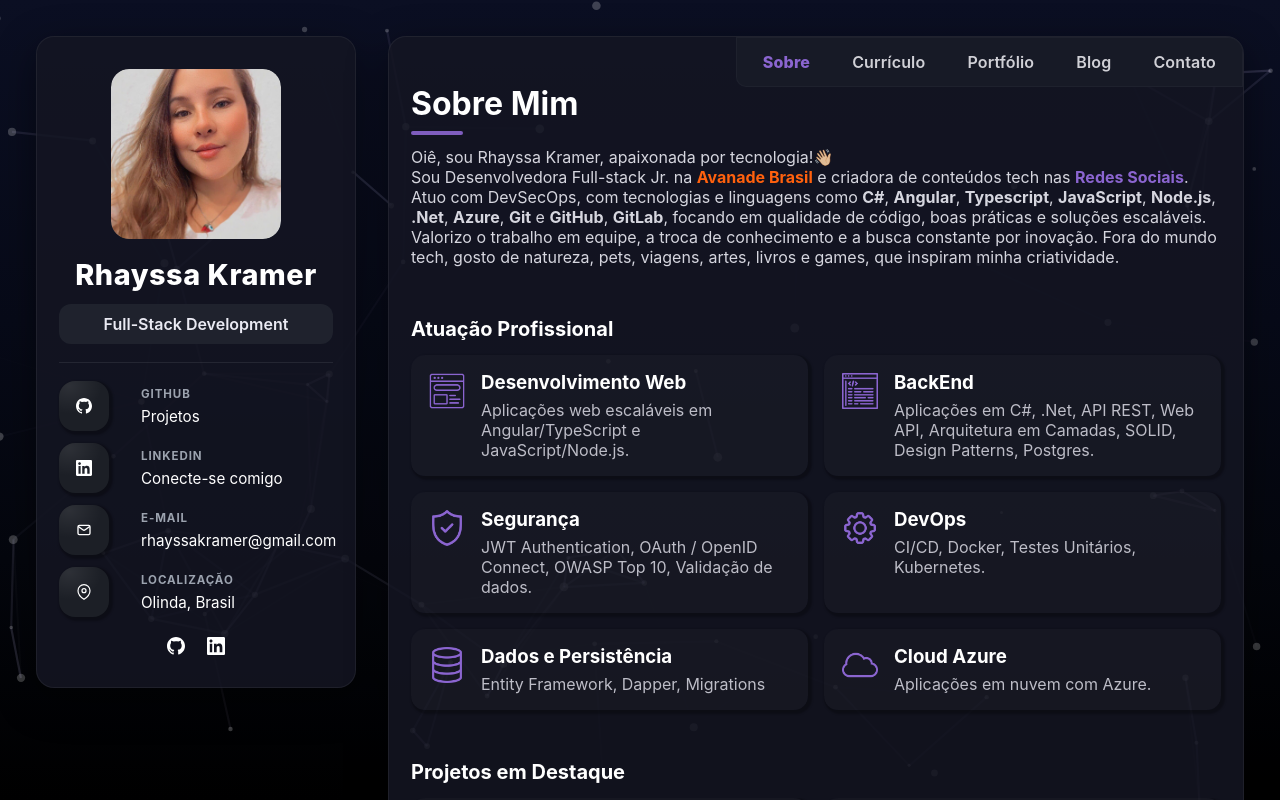
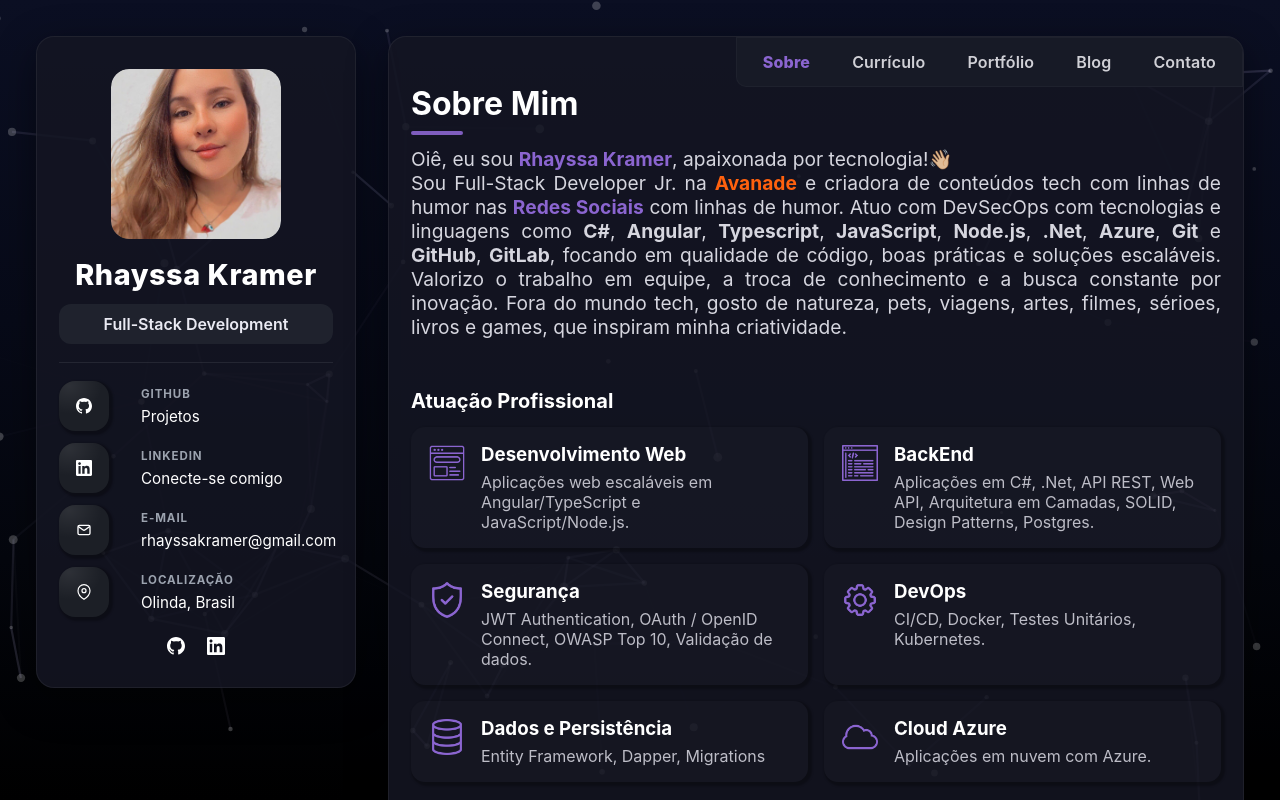
Before and after one commit to rhayssakramer/portfolio-devrhakramer, an Angular app in the folder frontend/: page / in a window 1280 px wide. Both pictures are taken after a click on the link "Ir para Home". Built offline with nearby package versions, Linux system fonts and the light colour scheme.

Commit message:
feat: ajustes e boas práticas de código e estilização

```diff
--- a/frontend/src/app/app.config.ts
+++ b/frontend/src/app/app.config.ts
@@ -1,5 +1,6 @@
 import { ApplicationConfig, provideBrowserGlobalErrorListeners, provideZoneChangeDetection } from '@angular/core';
 import { provideRouter } from '@angular/router';
+import { provideHttpClient } from '@angular/common/http';
 
 import { routes } from './app.routes';
 
@@ -7,6 +8,7 @@
   providers: [
     provideBrowserGlobalErrorListeners(),
     provideZoneChangeDetection({ eventCoalescing: true }),
-    provideRouter(routes)
+    provideRouter(routes),
+    provideHttpClient()
   ]
 };
--- a/frontend/src/app/components/profile-card/profile-card.component.css
+++ b/frontend/src/app/components/profile-card/profile-card.component.css
@@ -1,46 +1,27 @@
 /* Profile card styles moved from home.component.css */
-.host-replacement {}
 :host {
   display: block;
   align-self: start;
-}
-:host {
-  position: static !important; /* force normal flow so host scrolls with page */
+  position: sticky;
+  top: 0;
 }
 
-:host > .profile {
+.profile {
   display: block;
   position: relative;
 }
 
-/* Force profile card into normal document flow to ensure it scrolls with the page */
 .profile-card {
-  position: static !important;
-  top: auto !important;
-}
-
-.profile-card {
-  width: 320px; /* increase card width to match grid column */
+  width: 320px;
   box-sizing: border-box;
-}
-.profile-card {
   background: rgba(20, 22, 35, .85);
   border: 1px solid rgba(255,255,255,.06);
   border-radius: 18px;
   padding: 26px 22px;
   box-shadow: 0 12px 40px rgba(0,0,0,.45);
+  max-height: calc(100vh - 40px);
+  overflow-y: auto;
 }
-
-.profile-card { position: relative; }
-
-.profile-card {
-  position: relative; /* anchor for the toggle button */
-  align-self: start;
-  max-height: none;
-  overflow: visible; /* no internal scrolling */
-}
-
-/* No special positioning here — let the profile card scroll normally with content */
 
 .toggle-contacts {
   position: absolute;
--- a/frontend/src/app/pages/home/home.component.css
+++ b/frontend/src/app/pages/home/home.component.css
@@ -27,7 +27,7 @@
   grid-template-columns: 320px minmax(0,960px); /* fixed sidebar + wider main column for more content */
   gap: 32px;
   align-items: start;
-  height: 100%;
+  min-height: 100%;
   justify-content: center; /* center the two columns within the container */
 }
 
@@ -176,6 +176,11 @@
   position: relative;
 }
 
+.p-title{
+  font-size: 1.2rem;
+  text-align: justify;
+}
+
 .title::after {
   content: '';
   display:block;
@@ -189,6 +194,70 @@
 
 .card-divider{
    margin-bottom: 50px;
+}
+
+/* Animações para os cards */
+@keyframes slideInFromLeft {
+  0% {
+    opacity: 0;
+    transform: translateX(-100px);
+  }
+  100% {
+    opacity: 1;
+    transform: translateX(0);
+  }
+}
+
+@keyframes slideInFromRight {
+  0% {
+    opacity: 0;
+    transform: translateX(100px);
+  }
+  100% {
+    opacity: 1;
+    transform: translateX(0);
+  }
+}
+
+.animate-left {
+  animation: slideInFromLeft 0.8s ease-out forwards;
+  opacity: 0;
+}
+
+.animate-right {
+  animation: slideInFromRight 0.8s ease-out forwards;
+  opacity: 0;
+}
+
+/* Delays para criar efeito em cascata */
+.animate-left:nth-child(1),
+.animate-right:nth-child(1) {
+  animation-delay: 0.1s;
+}
+
+.animate-left:nth-child(2),
+.animate-right:nth-child(2) {
+  animation-delay: 0.2s;
+}
+
+.animate-left:nth-child(3),
+.animate-right:nth-child(3) {
+  animation-delay: 0.3s;
+}
+
+.animate-left:nth-child(4),
+.animate-right:nth-child(4) {
+  animation-delay: 0.4s;
+}
+
+.animate-left:nth-child(5),
+.animate-right:nth-child(5) {
+  animation-delay: 0.5s;
+}
+
+.animate-left:nth-child(6),
+.animate-right:nth-child(6) {
+  animation-delay: 0.6s;
 }
 
 .link-text-1{
--- a/frontend/src/app/pages/home/home.component.html
+++ b/frontend/src/app/pages/home/home.component.html
@@ -28,21 +28,20 @@
         </nav>
         <div *ngIf="activeTab==='about'">
           <h1 class="title">Sobre Mim</h1>
-          <p class="p-title">Oiê, sou Rhayssa Kramer, apaixonada por tecnologia!👋🏼<br>
-             Sou Desenvolvedora Full-stack Jr. na <a class="link-text-1" href="https://www.avanade.com/pt-br">Avanade Brasil</a>
-             e criadora de conteúdos tech nas <a class="link-text-2" href="https://linktr.ee/devrhakramer">Redes Sociais</a>.
-             Atuo com DevSecOps, com tecnologias e linguagens como <b>C#</b>, <b>Angular</b>, <b>Typescript</b>,
+          <p class="p-title">Oiê, eu sou <span class="link-text-2">Rhayssa Kramer</span>, apaixonada por tecnologia!👋🏼<br>
+             Sou Full-Stack Developer Jr. na <a class="link-text-1" href="https://www.avanade.com/pt-br">Avanade</a>
+             e criadora de conteúdos tech com linhas de humor nas <a class="link-text-2" href="https://linktr.ee/devrhakramer">Redes Sociais</a> com linhas de humor.
+             Atuo com DevSecOps com tecnologias e linguagens como <b>C#</b>, <b>Angular</b>, <b>Typescript</b>,
              <b>JavaScript</b>, <b>Node.js</b>, <b>.Net</b>, <b>Azure</b>, <b>Git</b> e
              <b>GitHub</b>, <b>GitLab</b>, focando em qualidade de código, boas práticas e
-             soluções escaláveis. <br>Valorizo o trabalho em equipe, a troca de conhecimento e
+             soluções escaláveis. Valorizo o trabalho em equipe, a troca de conhecimento e
              a busca constante por inovação. Fora do mundo tech, gosto de natureza, pets,
-             viagens, artes, livros e games, que inspiram minha criatividade.</p>
-
+             viagens, artes, filmes, sérioes, livros e games, que inspiram minha criatividade.</p>
           <div class="card-divider"></div>
 
           <h2 class="subtitle-1">Atuação Profissional</h2>
           <div class="grid-feats">
-          <article class="feat">
+          <article class="feat animate-left">
             <div class="feat-ico gold">
               <img src="assets/icons/frontend.png" alt="Desenvolvimento Web">
             </div>
@@ -51,7 +50,7 @@
               <p>Aplicações web escaláveis em Angular/TypeScript e JavaScript/Node.js.</p>
             </div>
           </article>
-          <article class="feat">
+          <article class="feat animate-right">
             <div class="feat-ico gold">
               <img src="assets/icons/backend.png" alt="BackEnd">
             </div>
@@ -60,7 +59,7 @@
               <p>Aplicações em C#, .Net, API REST, Web API, Arquitetura em Camadas, SOLID, Design Patterns, Postgres.</p>
             </div>
           </article>
-          <article class="feat">
+          <article class="feat animate-left">
             <div class="feat-ico gold">
               <img src="assets/icons/security.png" alt="Security">
             </div>
@@ -69,7 +68,7 @@
               <p>JWT Authentication, OAuth / OpenID Connect, OWASP Top 10, Validação de dados.</p>
             </div>
           </article>
-          <article class="feat">
+          <article class="feat animate-right">
             <div class="feat-ico gold">
               <img src="assets/icons/devops.png" alt="DevOps">
             </div>
@@ -78,7 +77,7 @@
               <p>CI/CD, Docker, Testes Unitários, Kubernetes.</p>
             </div>
           </article>
-          <article class="feat">
+          <article class="feat animate-left">
             <div class="feat-ico gold">
               <img src="assets/icons/database.png" alt="Dados e Persistência">
             </div>
@@ -87,7 +86,7 @@
               <p>Entity Framework, Dapper, Migrations</p>
             </div>
           </article>
-          <article class="feat">
+          <article class="feat animate-right">
             <div class="feat-ico gold">
               <img src="assets/icons/cloud.png" alt="Cloud Azure">
             </div>
@@ -99,7 +98,7 @@
         </div>
         <h2 class="subtitle-1">Projetos em Destaque</h2>
         <div class="projects">
-          <article class="project">
+          <article class="project animate-left">
             <div class="proj-ico">
               <svg viewBox="0 0 24 24" width="32" height="32" fill="white">
                 <path d="M12 0C5.37 0 0 5.37 0 12c0 5.3 3.44 9.8 8.2 11.39.6.11.82-.26.82-.58 0-.29-.01-1.06-.02-2.08-3.34.73-4.04-1.61-4.04-1.61-.55-1.39-1.34-1.76-1.34-1.76-1.09-.75.08-.73.08-.73 1.2.08 1.83 1.23 1.83 1.23 1.07 1.83 2.8 1.3 3.48.99.11-.78.42-1.3.76-1.6-2.66-.3-5.47-1.33-5.47-5.93 0-1.31.47-2.38 1.23-3.22-.12-.3-.54-1.52.11-3.18 0 0 1.01-.32 3.3 1.23a11.5 11.5 0 0 1 3-.4c1.02 0 2.05.14 3 .4 2.3-1.55 3.3-1.23 3.3-1.23.65 1.66.23 2.88.11 3.18.77.84 1.23 1.91 1.23 3.22 0 4.61-2.81 5.63-5.49 5.93.43.37.81 1.1.81 2.22 0 1.6-.01 2.89-.01 3.28 0 .32.21.69.82.57C20.56 21.78 24 17.3 24 12 24 5.37 18.63 0 12 0z"/>
@@ -109,7 +108,7 @@
             <a class="link" href="https://github.com/rhayssakramer/github-certification">Projeto de Materiais de estudos para o GitHub Certification</a>
             <p>Guia para contribuir com os estudos das Certificações do GitHub.</p>
           </article>
-          <article class="project">
+          <article class="project animate-right">
             <div class="proj-ico">
               <svg viewBox="0 0 32 32" width="32" height="32" fill="none" xmlns="http://www.w3.org/2000/svg">
                 <rect x="17" y="17" width="10" height="10" fill="#ffffff"/>
```
Also changed, not shown: frontend/src/app/components/profile-card/profile-card.component.ts (+2 -67 lines).
